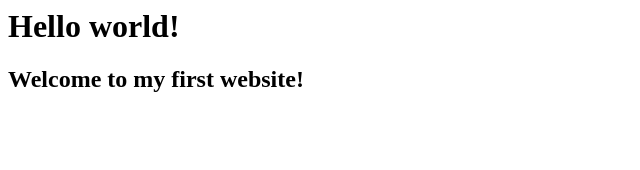
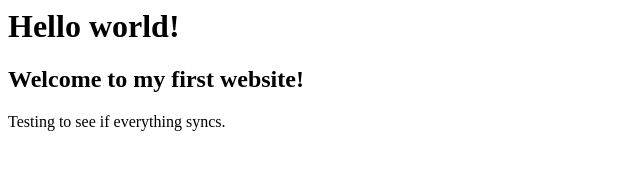
Before and after one commit to GarrettNutting/MI349_GNut, a plain HTML site: page index.html in a window 1280 px wide. Shown: the whole page, without its empty margins (0-640 px from the left). Drawn offline with Linux system fonts and the light colour scheme.

Commit message:
Another test.

```diff
--- a/index.html
+++ b/index.html
@@ -1,3 +1,5 @@
 <h1>Hello world!</h1>
 
 <h2>Welcome to my first website!</h2>
+
+<p>Testing to see if everything syncs.</p>
```
